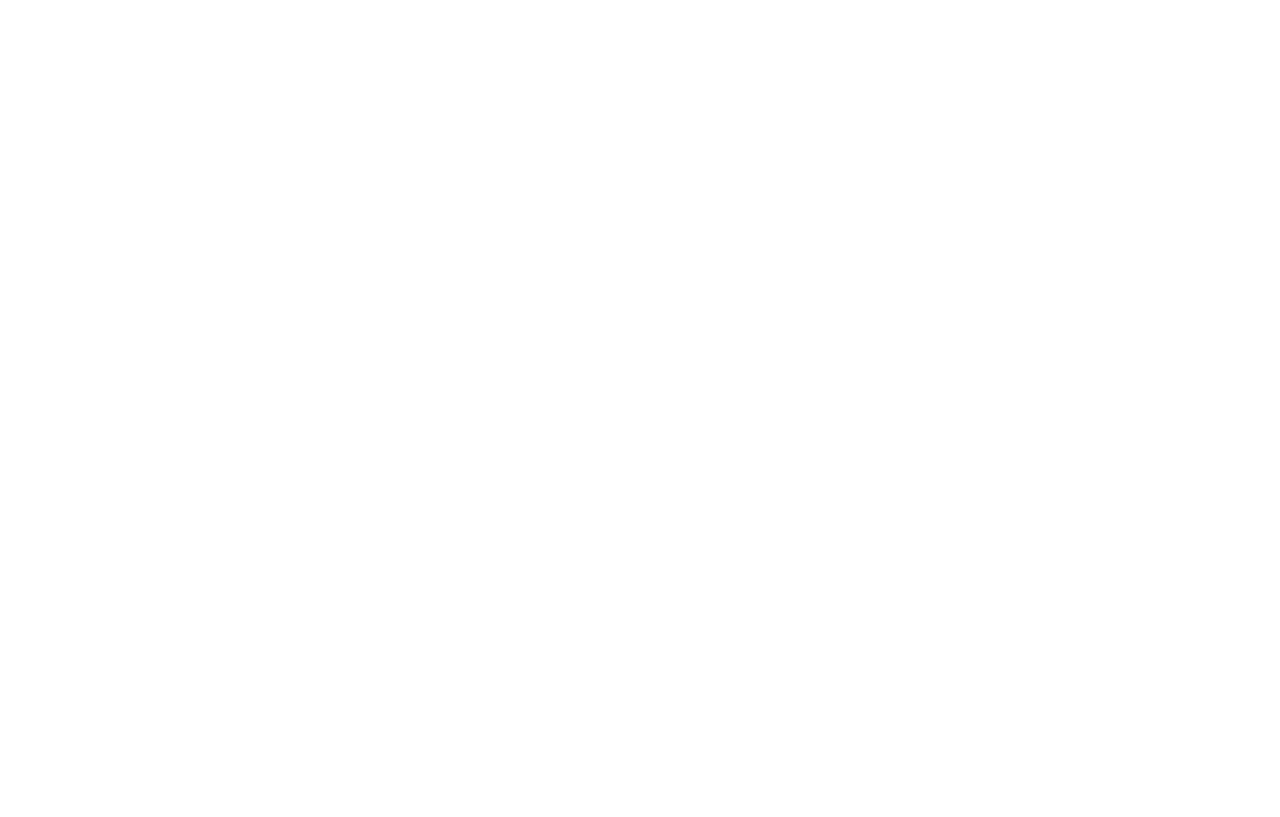
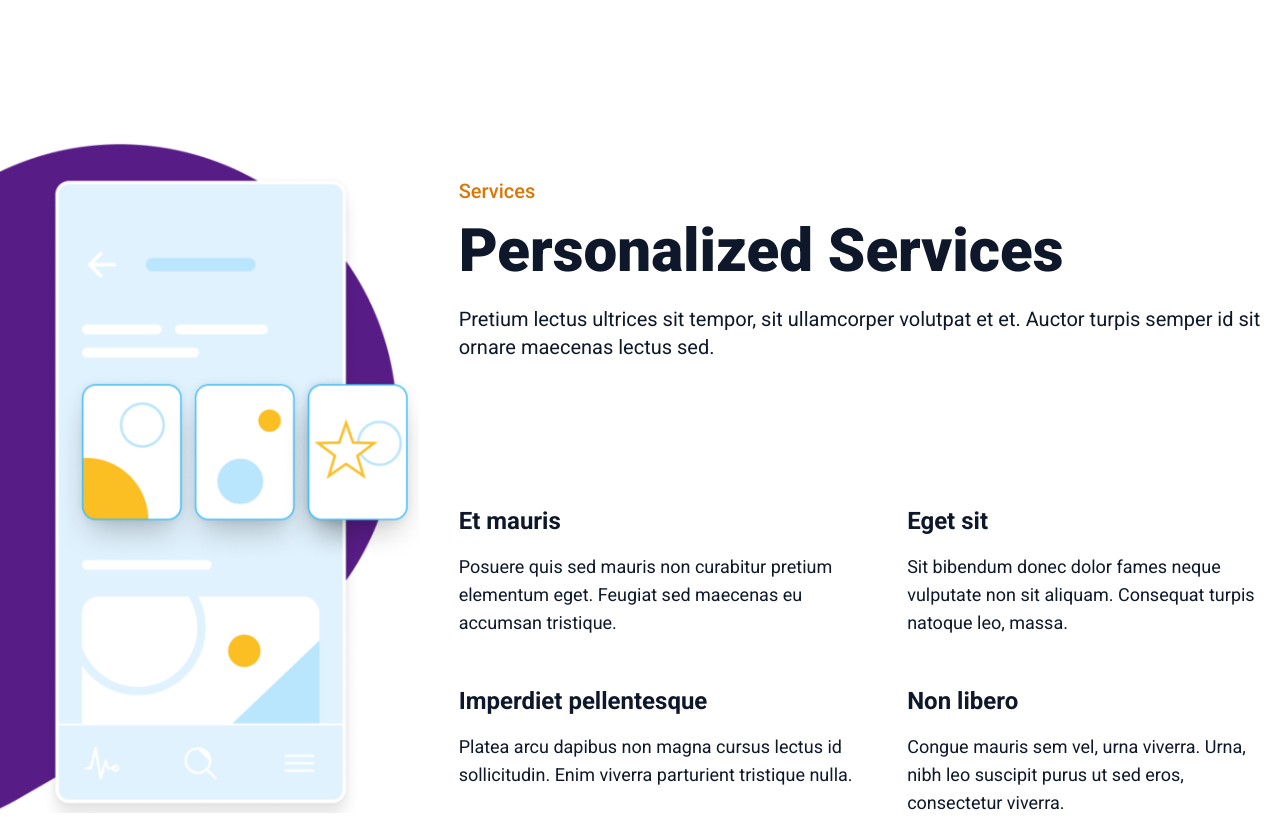
Before and after one commit to marcellypereira/Buzzvel-Teste, a React (Create React App) app: page / in a window 1280 px wide. Shown: the part 1880-2697 px from the top of the page. Before the commit the page ends 1857 px from the top, so only its background shows below. Built offline with nearby package versions, Linux system fonts and the light colour scheme; the HTML template or start-up script is replaced by a standard one.

Commit message:
:sparkles: feat:Create Services section

```diff
--- a/src/App.js
+++ b/src/App.js
@@ -2,6 +2,7 @@
 import Header from './components/Header';
 import Hero from './sections/Hero';
 import Products from './sections/Products.js';
+import Services from './sections/Services/index.js';
 
 function App() {
   return (
@@ -9,6 +10,7 @@
       <Header />
       <Hero />
       <Products />
+      <Services />
     </>
   );
 }
--- /dev/null
+++ b/src/sections/Services/index.js
@@ -0,0 +1,73 @@
+import React from 'react';
+import { Helmet } from 'react-helmet';
+
+const Services = () => {
+  return (
+    <main className="max-w-[1920px] mx-auto">
+      <Helmet>
+        <title>Personalized Services</title>
+        <meta
+          name="description"
+          content="Pretium lectus ultrices sit tempor, sit ullamcorper volutpat et et. Auctor turpis semper id sit ornare maecenas lectus sed."
+        />
+      </Helmet>
+
+      <section className="grid grid-cols-1 md:grid-cols-[1fr_2fr] lg:grid-cols-[1fr_2fr] gap-6 items-center lg:mt-40 mt-20">
+
+        <figure className="lg:max-w-xl md:max-w-xl max-w-[344px] flex justify-center order-2 md:order-1">
+          <img
+            src="Rectangle-Mobile1.png"
+            alt="Rectangle-Mobile1"
+            className="w-full"
+          />
+        </figure>
+
+        <div className="flex flex-col lg:text-start md:text-start text-center px-4 order-1 md:order-2">
+          <header>
+            <p className="text-lg sm:text-xl text-[#D97706] leading-9 font-medium mt-6 lg:mt-10">
+              Services
+            </p>
+            <h1 className="text-4xl sm:text-5xl lg:text-6xl font-extrabold text-[#0F172A] mt-4 mb-6">
+              Personalized Services
+            </h1>
+          </header>
+
+          <article className="font-normal">
+            <p className="text-xl text-[#0F172A]">
+              Pretium lectus ultrices sit tempor, sit ullamcorper volutpat et et. Auctor turpis semper id sit ornare maecenas lectus sed.
+            </p>
+          </article>
+
+          <section className="grid grid-rows-2 grid-flow-col gap-12 items-stretch mt-36">
+            <article>
+              <h2 className="text-[#0F172A] text-2xl font-bold">Et mauris</h2>
+              <p className="text-[#0F172A] text-lg mt-4 font-normal">
+                Posuere quis sed mauris non curabitur pretium elementum eget. Feugiat sed maecenas eu accumsan tristique.
+              </p>
+            </article>
+            <article>
+              <h2 className="text-[#0F172A] text-2xl font-bold">Imperdiet pellentesque</h2>
+              <p className="text-[#0F172A] text-lg mt-4 font-normal">
+                Platea arcu dapibus non magna cursus lectus id sollicitudin. Enim viverra parturient tristique nulla.
+              </p>
+            </article>
+            <article>
+              <h2 className="text-[#0F172A] text-2xl font-bold">Eget sit</h2>
+              <p className="text-[#0F172A] text-lg mt-4 font-normal">
+                Sit bibendum donec dolor fames neque vulputate non sit aliquam. Consequat turpis natoque leo, massa.
+              </p>
+            </article>
+            <article>
+              <h2 className="text-[#0F172A] text-2xl font-bold">Non libero</h2>
+              <p className="text-[#0F172A] text-lg mt-4 font-normal">
+                Congue mauris sem vel, urna viverra. Urna, nibh leo suscipit purus ut sed eros, consectetur viverra.
+              </p>
+            </article>
+          </section>
+        </div>
+      </section>
+    </main>
+  );
+};
+
+export default Services;
```
Also changed, not shown: public/Rectangle-Mobile1.png (added).
